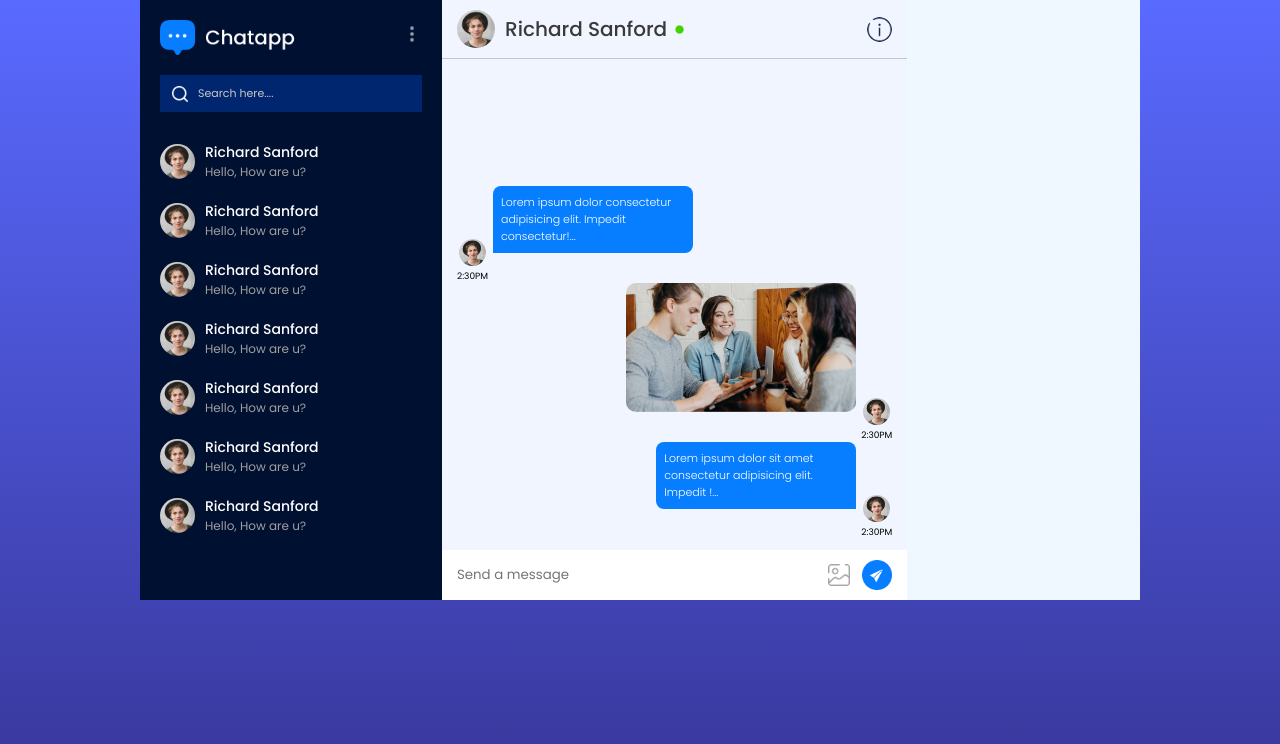
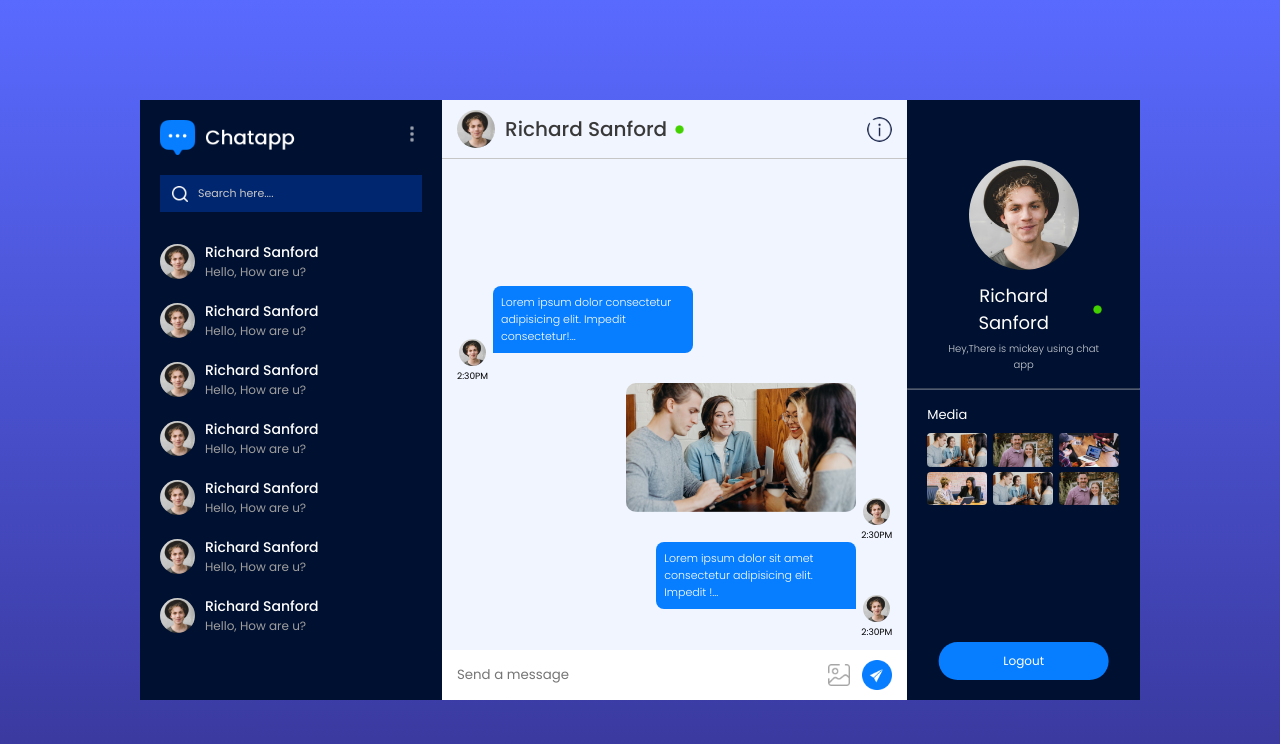
Before and after one commit to Pawan8716/chat_app, a React (Vite) app: page /chat in a window 1280 px wide. Shown: the top 744 px of the page. Built offline with nearby package versions, Linux system fonts and the light colour scheme; a web font is replaced by a local one.

Commit message:
add right side bar in chatbox

```diff
--- a/src/components/RightSidebar/RightSidebar.css
+++ b/src/components/RightSidebar/RightSidebar.css
@@ -0,0 +1,69 @@
+.rs {
+  color: white;
+  background-color: #001030;
+  position: relative;
+  height: 75vh;
+  overflow-y: scroll;
+}
+
+.rs_profile {
+  padding-top: 60px;
+  text-align: center;
+  max-width: 70%;
+  margin: auto;
+}
+.rs_profile img {
+  width: 110px;
+  aspect-ratio: 1/1;
+  border-radius: 50%;
+}
+.rs_profile h3 {
+  font-size: 18px;
+  font-weight: 400;
+  display: flex;
+  align-items: center;
+  justify-content: center;
+  gap: 5px;
+  margin: 5px 0px;
+}
+.rs_profile p {
+  font-size: 10px;
+  opacity: 80%;
+  font-weight: 300;
+}
+.rs hr {
+  border-color: #ffffff50;
+  margin: 15px 0px;
+}
+.rs_media {
+  padding: 0px 20px;
+  font-size: 13px;
+}
+.rs_media div {
+  max-height: 180px;
+  overflow-y: scroll;
+  display: grid;
+  grid-template-columns: 1fr 1fr 1fr;
+  gap: 5px;
+  margin-top: 8px;
+}
+.rs_media div img {
+  width: 60px;
+  border-radius: 4px;
+  cursor: pointer;
+}
+
+/* logout button */
+.rs button {
+  position: absolute;
+  bottom: 20px;
+  left: 50%;
+  transform: translateX(-50%);
+  background-color: #077eff;
+  color: white;
+  border: none;
+  font-size: 12px;
+  padding: 10px 65px;
+  border-radius: 20px;
+  cursor: pointer;
+}
--- a/src/components/RightSidebar/RightSidebar.jsx
+++ b/src/components/RightSidebar/RightSidebar.jsx
@@ -1,7 +1,32 @@
 import React from "react";
 import "./RightSidebar.css";
+import assets from "../../assets/assets";
 const RightSidebar = () => {
-  return <div></div>;
+  return (
+    <div className="rs">
+      <div className="rs_profile">
+        <img src={assets.profile_img} alt="" />
+        <h3>
+          Richard Sanford
+          <img src={assets.green_dot} className="dot" alt="" />
+        </h3>
+        <p>Hey,There is mickey using chat app</p>
+      </div>
+      <hr />
+      <div className="rs_media">
+        <p>Media</p>
+        <div>
+          <img src={assets.pic1} alt="" />
+          <img src={assets.pic2} alt="" />
+          <img src={assets.pic3} alt="" />
+          <img src={assets.pic4} alt="" />
+          <img src={assets.pic1} alt="" />
+          <img src={assets.pic2} alt="" />
+        </div>
+      </div>
+      <button>Logout</button>
+    </div>
+  );
 };
 
 export default RightSidebar;
--- a/src/pages/chat/chat.css
+++ b/src/pages/chat/chat.css
@@ -1,6 +1,7 @@
 .chat {
   min-height: 100vh;
   background: linear-gradient(#596aff, #383699);
+  display: grid;
   place-items: center;
 }
 
```
